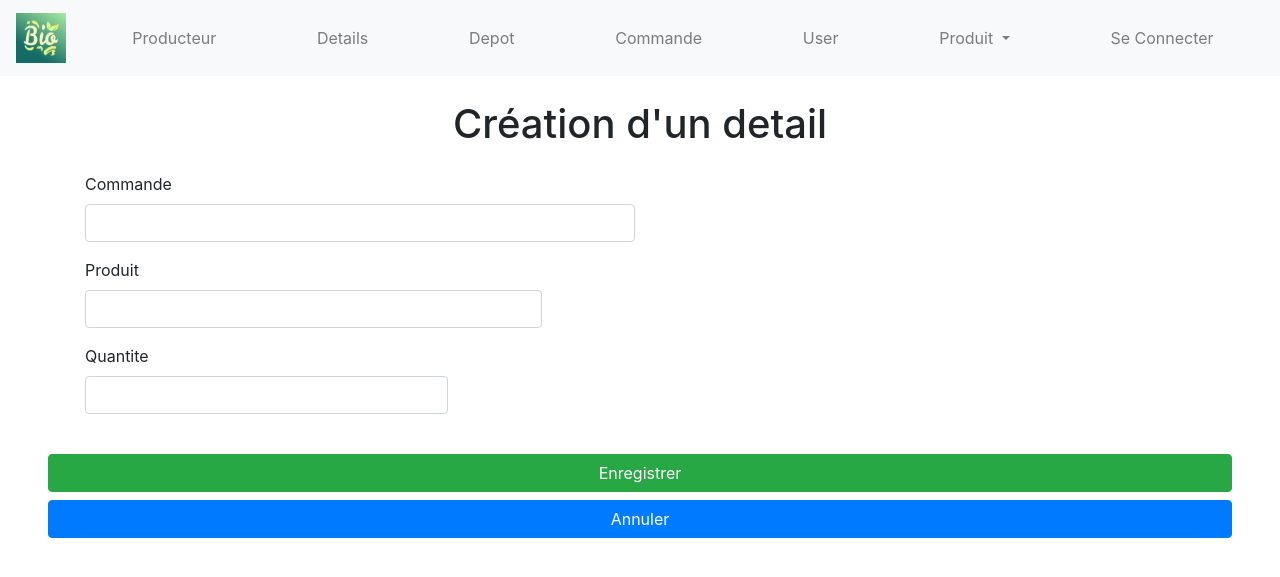
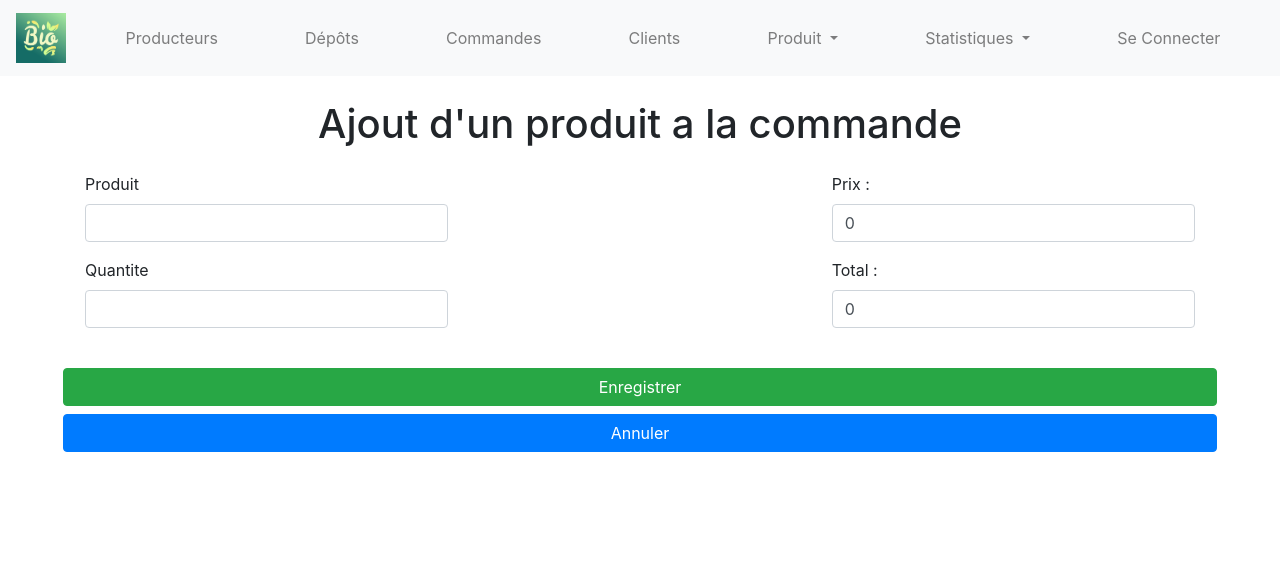
Before and after one commit to MacoRudy/BioDemo, a Symfony app: template templates/detail/creationDetail.html.twig in a window 1280 px wide. Shown: the top 577 px of the page. Run offline with Twig, Linux system fonts and the light colour scheme; the template is opened without the code that fills it, so the values that code supplies are empty; form fields are guessed from the names that the template uses; some libraries are stand-ins or nearby versions.

Commit message:
Commencement de la page statistiques

```diff
--- a/composer.json
+++ b/composer.json
@@ -43,7 +43,8 @@
     "symfony/yaml": "5.1.*",
     "twig/extra-bundle": "^2.12|^3.0",
     "twig/intl-extra": "^3.1",
-    "twig/twig": "^2.12|^3.0"
+    "twig/twig": "^2.12|^3.0",
+    "ext-json": "*"
   },
   "require-dev": {
     "doctrine/doctrine-fixtures-bundle": "^3.3",
--- a/templates/base.html.twig
+++ b/templates/base.html.twig
@@ -5,6 +5,7 @@
 
     <!-- Bootstrap CSS -->
     <link rel="stylesheet" href="{{ asset('CSS/bootstrap.css') }}">
+    <link href="{{ asset('css/style.css') }}" rel="stylesheet"/>
     <!-- Css -->
 
     {% block Css %}{% endblock %}
@@ -12,7 +13,7 @@
     <title>{% block title %}Biodemo | {% endblock %}</title>
 
 </head>
-<body>
+<body class="bg">
 
 <div id="page-content-wrapper">
     <nav class="navbar navbar-expand-lg navbar-light bg-light">
@@ -26,19 +27,16 @@
         <div class="collapse navbar-collapse" id="navbarNavDropdown">
             <ul class="navbar-nav justify-content-around w-100">
                 <li class="nav-item">
-                    <a class="nav-link" href="{{ path('producteur') }}">Producteur</a>
+                    <a class="nav-link" href="{{ path('producteur') }}">Producteurs</a>
                 </li>
                 <li class="nav-item">
-                    <a class="nav-link" href="{{ path('detail') }}">Details</a>
+                    <a class="nav-link" href="{{ path('depot') }}">Dépôts</a>
                 </li>
                 <li class="nav-item">
-                    <a class="nav-link" href="{{ path('depot') }}">Depot</a>
+                    <a class="nav-link" href="{{ path('commande') }}">Commandes</a>
                 </li>
                 <li class="nav-item">
-                    <a class="nav-link" href="{{ path('commande') }}">Commande</a>
-                </li>
-                <li class="nav-item">
-                    <a class="nav-link" href="{{ path('user') }}">User</a>
+                    <a class="nav-link" href="{{ path('user') }}">Clients</a>
                 </li>
                 <li class="nav-item dropdown">
                     <a class="nav-link dropdown-toggle" href="#" id="navbarDropdownMenuLink" role="button"
@@ -51,6 +49,16 @@
                         {% if(app.user and app.user.roles == ["ROLE_PRODUCTEUR"]) %}
                             <a class="dropdown-item" href="{{ path('vos_produits') }}">Vos Produits</a>
                         {% endif %}
+                    </div>
+                </li>
+                <li class="nav-item dropdown">
+                    <a class="nav-link dropdown-toggle" href="#" id="navbarDropdownMenuLink" role="button"
+                       data-toggle="dropdown" aria-haspopup="true" aria-expanded="false">
+                        Statistiques
+                    </a>
+                    <div class="dropdown-menu" aria-labelledby="navbarDropdownMenuLink">
+                        <a class="dropdown-item" href="{{ path('statistique') }}">Stats</a>
+                        <a class="dropdown-item" href="{{ path('etat') }}">Etat</a>
                     </div>
                 </li>
                 {% if app.user %}
@@ -75,8 +83,9 @@
             <p class="alert-{{ label }} text-center">{{ message }}</p>
         {% endfor %}
     {% endfor %}
+    <div class="container-fluid bg-container">
     {% block body %}{% endblock %}
-
+    </div>
 </div>
 <!-- jQuery first, then Popper.js, then Bootstrap JS -->
 <script src="{{ asset('JS/jquery-3.5.1.js') }}"></script>
--- a/templates/commande/detail.html.twig
+++ b/templates/commande/detail.html.twig
@@ -62,7 +62,7 @@
         </div>
 
         <div class="d-flex justify-content-center row mt-4">
-            <a href="{{ path('edit_commande', {'id': commande.id}) }}" class="btn btn-success btn-block" role="button">Modifier la commande</a>
+            <a href="{{ path('creation_detail', {'id': commande.id}) }}" class="btn btn-success btn-block" role="button">Ajouter une produit</a>
             <a class="btn btn-primary btn-block" role="button" href="{{ path('commande') }}">Retour</a>
         </div>
 
--- a/templates/detail/creationDetail.html.twig
+++ b/templates/detail/creationDetail.html.twig
@@ -7,29 +7,34 @@
 {% block body %}
     <div class="container">
 
-        <h1 class="text-center my-4">Création d'un detail</h1>
+        <h1 class="text-center my-4">Ajout d'un produit a la commande {{ commande.id }}</h1>
 
         {{ form_start(detailForm) }}
 
         <div class="form-row">
-            <div class="form-group col-md-6">
-                {{ form_label(detailForm.commande) }}
-                {{ form_widget(detailForm.commande) }}
+            <div class="form-group col-md-4">
+                {{ form_label(detailForm.produit) }}
+                {{ form_widget(detailForm.produit, { 'attr': {'class': 'form-control'} }) }}
             </div>
 
-        </div>
+            <div class="form-group col-md-4 offset-md-4">
+                <label for="prix">Prix :</label>
+                <a class="form-control" id="prix"> 0</a>
+            </div>
 
-        <div class="form-row">
-            <div class="form-group col-md-5">
-                {{ form_label(detailForm.produit) }}
-                {{ form_widget(detailForm.produit) }}
-            </div>
+
         </div>
 
         <div class="form-row">
             <div class="form-group col-md-4">
                 {{ form_label(detailForm.quantite) }}
                 {{ form_widget(detailForm.quantite, { 'attr': {'class': 'form-control'} }) }}
+            </div>
+
+
+            <div class="form-group col-md-4 offset-md-4">
+                <label for="total">Total :</label>
+                <a class="form-control" id="total"> 0</a>
             </div>
         </div>
 
@@ -49,3 +54,62 @@
 
 
 {% endblock %}
+{% block javascripts %}
+    <script>
+
+
+        $(document).ready(function () {
+
+            let prix;
+
+            $('#detail_form_produit').on('change', function () {
+
+                let idProduit = $(this).find('option:selected').val();
+                let prixDiv = $('#prix')
+
+
+                $.ajax({
+                    url: '{{ path('detail_prix') }}',
+                    type: 'POST',
+                    dataType: 'JSON',
+                    data: 'idProduit=' + idProduit,
+                    async: true,
+                    error: function (xhr, textStatus, errorThrown) {
+                        alert('Ajax request failed.');
+                    }
+                })
+                    .done(function (response) {
+                        console.log(idProduit)
+                        if (idProduit) {
+                            prix = response['prix'];
+                            prixDiv.html(prix + ' €');
+                            updateTotal(prix);
+                        } else {
+                            $('#prix').empty();
+                            $('#total').empty();
+                            $('#detail_form_quantite').val(0);
+                        }
+                    })
+            })
+
+            //changement de quantité
+
+            $('#detail_form_quantite').on('change', function () {
+                updateTotal(prix)
+            })
+
+
+        })
+
+        function updateTotal(prix) {
+            let quantite = $('#detail_form_quantite').val();
+            let totalDiv = $('#total')
+            console.log(quantite)
+            if (quantite) {
+                let total = Math.round(quantite * prix * 100) / 100;
+                totalDiv.html(total + ' €')
+            }
+        }
+
+    </script>
+{% endblock %}
--- a/templates/home/home.html.twig
+++ b/templates/home/home.html.twig
@@ -1,6 +1,6 @@
 {% extends 'base.html.twig' %}
 {% block Css %}
-    <link href="{{ asset('css/style.css') }}" rel="stylesheet"/>
+    <link href="{{ asset('css/home.css') }}" rel="stylesheet"/>
 {% endblock %}
 {% block title %}{{ parent() }} Home{% endblock %}
 
@@ -10,7 +10,11 @@
             <p class="alert-{{ label }}">{{ message }}</p>
         {% endfor %}
     {% endfor %}
+<body class="bg">
 
 
 
+</body>
+
+
 {% endblock %}
```
Also changed, not shown: public/CSS/stats.css (added, +12 -0 lines), public/CSS/style.css (+12 -0 lines), src/Controller/DetailController.php (+39 -7 lines), src/Controller/StatistiqueController.php (added, +61 -0 lines), src/Form/DetailFormType.php (+9 -34 lines), src/Repository/DetailRepository.php (+2 -16 lines), src/Repository/ProduitRepository.php (+16 -0 lines), templates/commande/commande.html.twig (+4 -7 lines), templates/statistique/etats.html.twig (added, +45 -0 lines), templates/statistique/index.html.twig (added, +148 -0 lines), public/CSS/home.css (added), public/CSS/liste.css (line endings or trailing spaces), public/images/bg-site.jpg (added).
